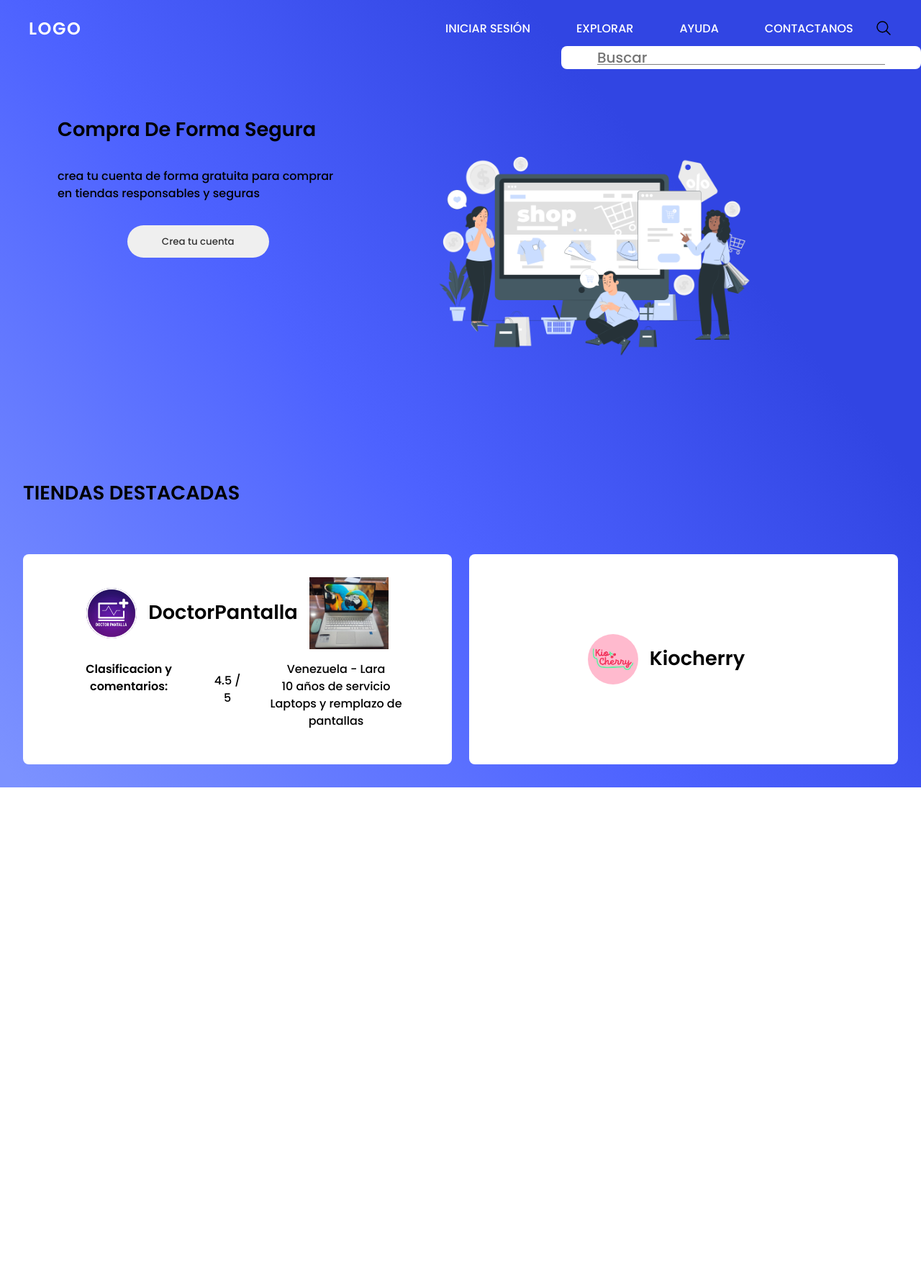
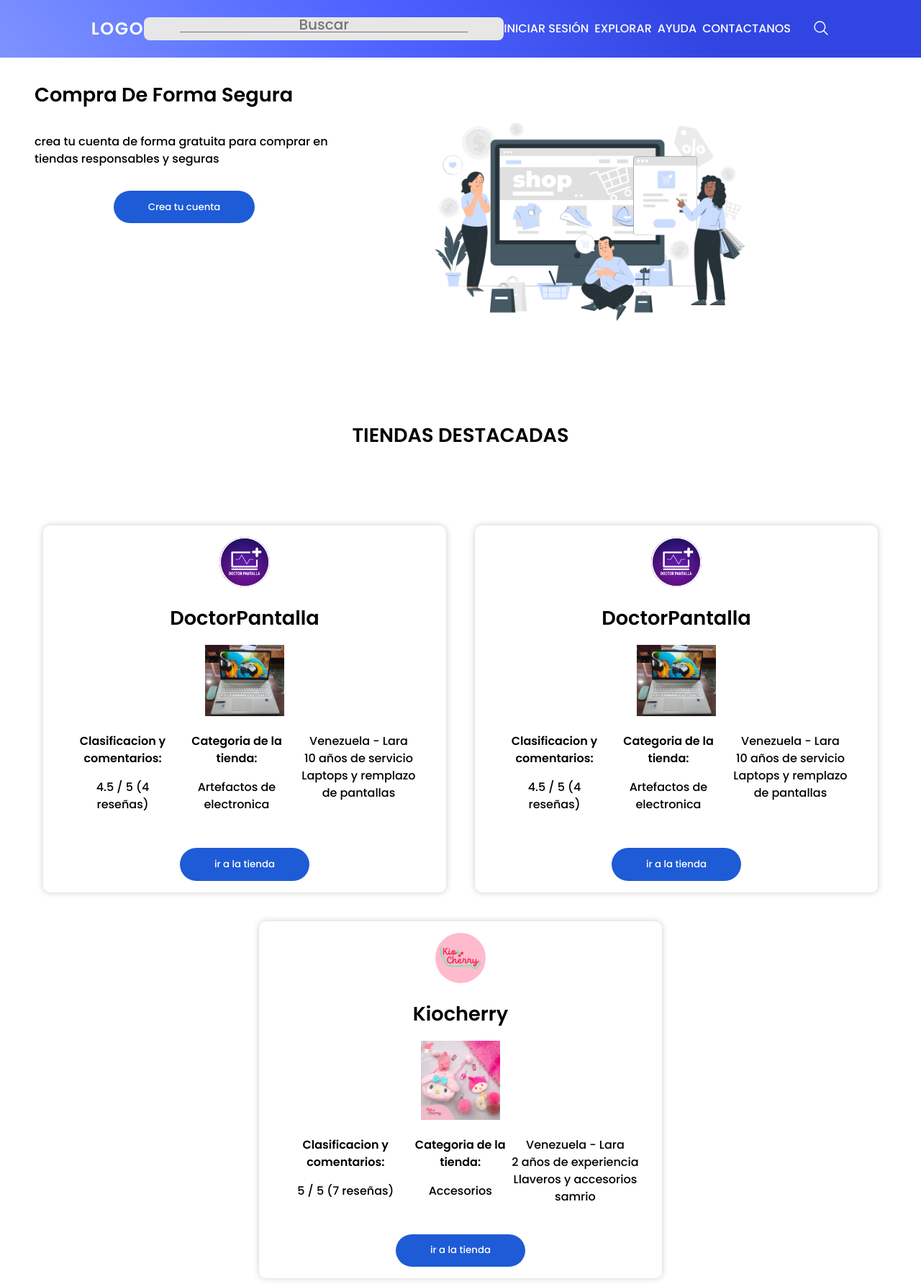
Before and after one commit to AndresBlade/my-commerce, a PHP site: page / in a window 1280 px wide. Shown: the whole page at 72% size. Before the commit the page ends 1094 px from the top, so only its background shows below. Run offline with PHP 8.4, Linux system fonts and the light colour scheme.

Commit message:
lo que tengo

```diff
--- a/css/style.css
+++ b/css/style.css
@@ -22,18 +22,20 @@ body::-webkit-scrollbar-thumb{
     color: #000;
 }
 body{
-    background: linear-gradient(50.94deg, #7C92FF 1.31%, #4D62FF 42.31%, #3145E3 74.71%);
+    background: #fff;
     min-height: 100vh;
     overflow-x: hidden;
 }
 header{
-    position: relative;
+    background: linear-gradient(50.94deg, #7C92FF 1.31%, #4D62FF 42.31%, #3145E3 74.71%);
+    position: absolute;
+    top: 0;
     padding: 1rem;
     width: 100%;
     height: 80px;
     padding: 20px 40px;
     display: flex;
-    justify-content: space-between;
+    justify-content: center;
     align-items: center;
 }
 .heading{
@@ -53,23 +55,27 @@ header{
 .icon{
     color: #fff;
 }
+.icon #blanco{
+    color: #fff;
+}
 .group{
     top: auto;
     display: flex;
     align-items: center;
+
 }
 header ul{
     position: relative;
     display: flex;
     flex-wrap: wrap;
-    gap: 4rem;
+    gap: .5rem;
     padding: .5rem 0;
 }
 header ul li{
     list-style: none;
 }
 header ul li a{
-    position: relative;
+    position: sticky;
     text-decoration: none;
     font-size: 1em;
     color:#fff;
@@ -100,16 +106,17 @@ header .search{
     cursor: pointer;
 }
 .searchBox{
-    position: absolute;
-    right: 0;
+
+    position: relative;
+
     border-radius: .5rem;
     width: 500px;
     height: 2rem;
-    display: flex;
-    background-color: #fff;
-    align-items: center;
-    justify-content: center;
-    margin-top: 5rem;
+
+    background-color: #e7e7e7;
+    text-align: center;
+
+
     transition: 0.5s ease-in-out;
 }
 .searchBox.active{
@@ -122,8 +129,10 @@ header .search{
     height: 20px;
     color: #333;
     font-size: 1.25em;
-    background-color: #fff;
+    background-color: #e7e7e7;
     border-bottom: 1px solid rgba(0,0,0,0.5);
+    text-align: center;
+
 }
 .searchBtn{
     position: relative;
@@ -205,11 +214,11 @@ header .search{
         inicio del main
 */
 .box-container{
-    width: 100%;
+    margin-top: 4rem;
+    position: relative;
     display: flex;
     flex-wrap: wrap;
     justify-content: space-between;
-    padding: 2rem;
 }
 .box-container .box{
     justify-content: center;
@@ -223,19 +232,16 @@ header .search{
 .box-container .box p{
     padding: 1rem;
 }
-.box-container .box input{
-    position: relative;
+.box-container .box .btnCrearCuenta{
     display: flex;
     margin-top: 1rem;
     padding: .8rem 3rem;
-    color: #333;
+    color: #fff;
+    background-color: #1e5bd6;
     cursor: pointer;
     border-radius: 10rem;
     margin-left: auto;
     margin-right: auto;
-    /* cuando se despliega el menu se sigue viendo
-    el boton, con responsive creo que se arregla pero
-    teno sueñito*/
 }
 .box-container .box-1{
     width: 40%;
@@ -251,40 +257,39 @@ header .search{
 .img-1{
     width: 450px;
 }
-.tiendas-destacadas .mover{
+
+.tiendas-destacadas .heading{
+    text-align: center;
     padding: 2rem;
 }
 .tiendas-destacadas .box-container{
     display: flex;
     flex-wrap: wrap;
+    justify-content: center;
     gap: 1.5rem;
-
 }
 .tiendas-destacadas .box-container .box{
-    display: flex;
-    flex-wrap: wrap;
-    flex: 1 1 30rem;
+    width: calc(45% - 1rem);
+    margin: 0.5rem;
     text-align: center;
-    padding: 2rem;
+    border-radius: 10px;
+    box-shadow: 0px 0px 10px rgba(0, 0, 0, 0.2);
     background-color: #fff;
-    border-radius: .5rem;
+
 
 }
 .tiendas-destacadas .box-container .box .circular{
     width: 70px;
     border-radius: 50%;
-    display: flex;
     justify-content: space-between;
-    align-items: flex-start;
+    text-align: center;
 }
 .tiendas-destacadas .box-container .box .foto-normal{
     width: 110px;
-    display: flex;
+
     justify-content: space-between;
 }
-.tiendas-destacadas .box-container .box h3{
-    display: flex;
-}
+
 .tiendas-destacadas .box-container .box .texto{
     display: flex;
     justify-content: center;
--- a/index.php
+++ b/index.php
@@ -1,3 +1,4 @@
+
 <!DOCTYPE html>
 <html lang="en">
 <head>
@@ -23,7 +24,7 @@
             </ul>
             <div class="search">
                 <span class="icon">
-                    <ion-icon name="search-outline" class="searchBtn"></ion-icon>
+                    <ion-icon name="search-outline" id="blanco" class="searchBtn"> </ion-icon>
                     <ion-icon name="close-outline" class="closeBtn"></ion-icon>
                 </span>
             </div>
@@ -41,13 +42,15 @@
                 <p>
                     crea tu cuenta de forma gratuita para comprar en tiendas responsables y seguras
                 </p>
-                <input type="button" value="Crea tu cuenta">
+                <input type="button" value="Crea tu cuenta" class="btnCrearCuenta">
             </div>
             <div class="box box-2">
                 <img src="img/asdf.png" alt="" class="img-1">
             </div>
         </section>
+
                                                 <!-- Tiendas destacadas -->
+
         <section class="tiendas-destacadas">
             <h1 class="heading mover">Tiendas Destacadas</h1>
             <div class="box-container">
@@ -57,25 +60,80 @@
                     <h3 class="heading">DoctorPantalla</h3>
                     <img src="img/pc.jpeg" alt="" class="foto-normal">
                     <!-- imagen -->
+                    <div class="inner-container texto">
 
-                    <div class="texto">
+                        <div class="inner-box">
                             <h4>Clasificacion y comentarios:</h4>
-                        <p>4.5 / 5 </p>
+                            <p>4.5 / 5 (4 reseñas)</p>
+                        </div>
+                        <div class="inner-box">
+                            <h4>Categoria de la tienda: </h4>
+                            <p>Artefactos de electronica</p>
+                        </div>
+                        <div class="inner-box">
                             <ul>
                                 <li>Venezuela - Lara</li>
                                 <li>10 años de servicio</li>
                                 <li>Laptops y remplazo de pantallas</li>
                             </ul>
                         </div>
+                    </div>
+                    <input type="button" value="ir a la tienda" class="btnCrearCuenta">
+                </div>
 
+                <div class="box">
+                    <img src="img/logoDrpantalla.jpg" alt="" class="circular">
+                    <h3 class="heading">DoctorPantalla</h3>
+                    <img src="img/pc.jpeg" alt="" class="foto-normal">
+                    <!-- imagen -->
+                    <div class="inner-container texto">
+
+                        <div class="inner-box">
+                            <h4>Clasificacion y comentarios:</h4>
+                            <p>4.5 / 5 (4 reseñas)</p>
+                        </div>
+                        <div class="inner-box">
+                            <h4>Categoria de la tienda: </h4>
+                            <p>Artefactos de electronica</p>
+                        </div>
+                        <div class="inner-box">
+                            <ul>
+                                <li>Venezuela - Lara</li>
+                                <li>10 años de servicio</li>
+                                <li>Laptops y remplazo de pantallas</li>
+                            </ul>
+                        </div>
+                    </div>
+                    <input type="button" value="ir a la tienda" class="btnCrearCuenta">
                 </div>
 
                 <div class="box">
                     <img src="img/kiocherry.png" alt="" class="circular">
+                    <h3 class="heading">Kiocherry</h3>
+                    <img src="img/BolsitosKio.jpg" alt="" class="foto-normal">
                     <!-- imagen -->
-                    <h3 class="heading">Kiocherry</h3>
-                    <p></p>
+                    <div class="inner-container texto">
+
+                        <div class="inner-box">
+                            <h4>Clasificacion y comentarios:</h4>
+                            <p>5 / 5 (7 reseñas)</p>
                         </div>
+                        <div class="inner-box">
+                            <h4>Categoria de la tienda: </h4>
+                            <p>Accesorios</p>
+                        </div>
+                        <div class="inner-box">
+                            <ul>
+                                <li>Venezuela - Lara</li>
+                                <li>2 años de experiencia</li>
+                                <li>Llaveros y accesorios samrio</li>
+                            </ul>
+                        </div>
+                    </div>
+                    <input type="button" value="ir a la tienda" class="btnCrearCuenta">
+                </div>
+
+
 
             </div>
 
--- a/js/main.js
+++ b/js/main.js
@@ -4,6 +4,7 @@ let searchBox = document.querySelector('.searchBox');
 let navigation = document.querySelector('.navigation');
 let menuToggle = document.querySelector('.menuToggle');
 let header = document.querySelector('.header');
+
 
 searchBtn.onclick = function(){
     searchBox.classList.add('active');
```
Also changed, not shown: index.html (+63 -6 lines). Lines whose indentation alone changed are shown as unchanged.
